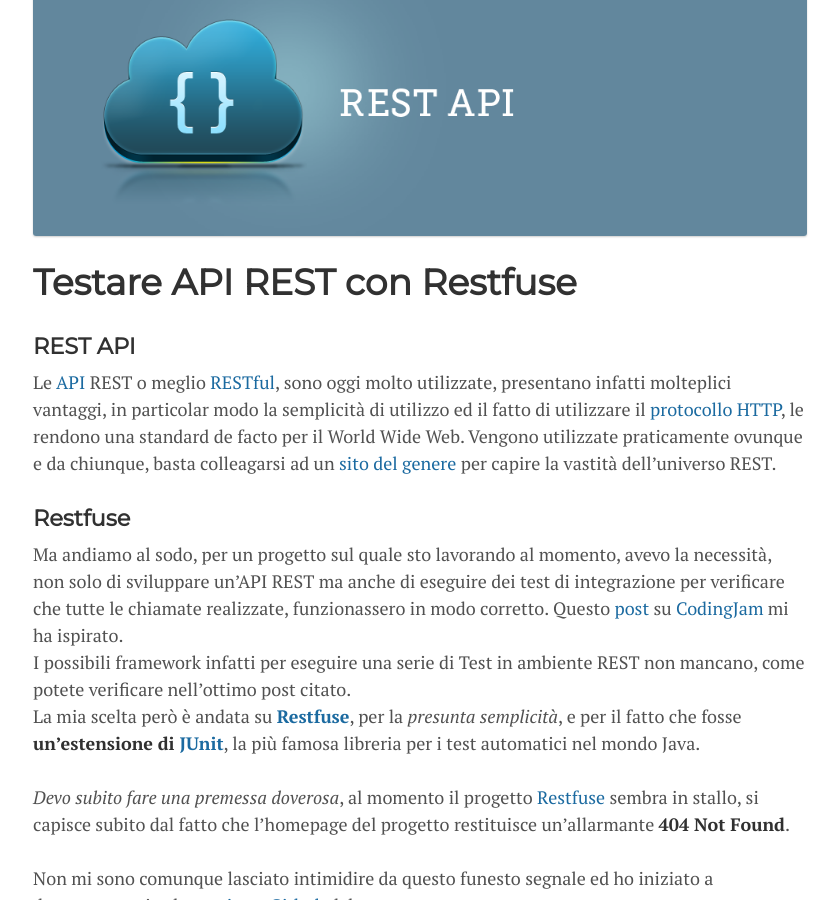
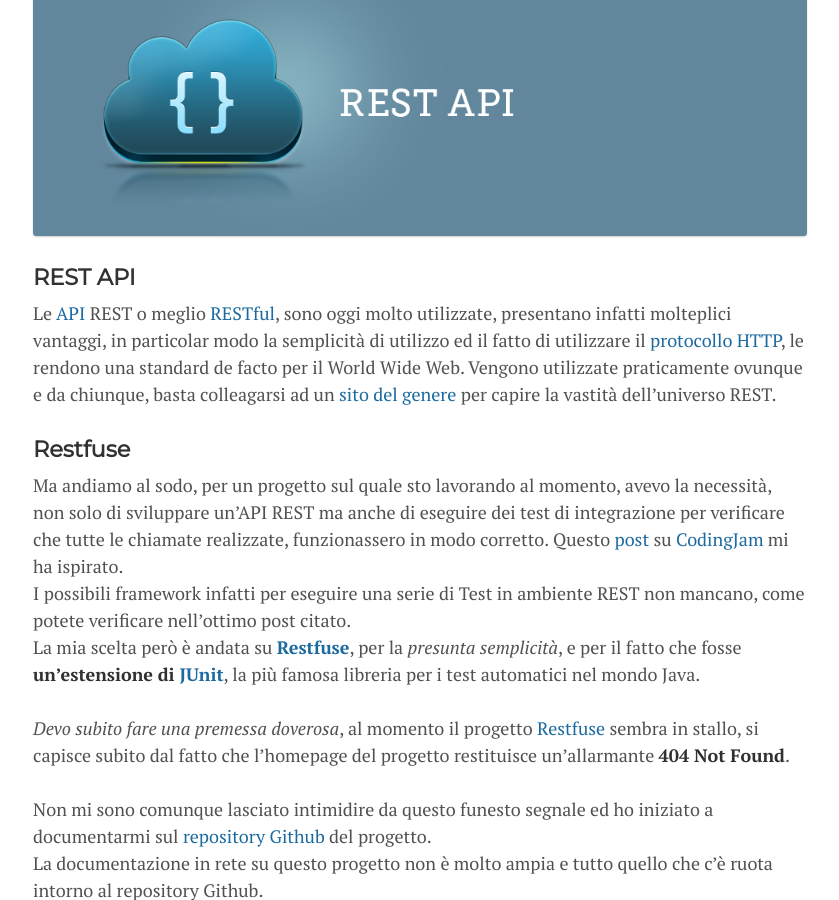
Before and after one commit to ascatox/ascatox.github.io, a Jekyll site: the page built from _posts/2016-04-28-testare-api-rest-con-restfuse.markdown, in a window 1280 px wide and 900 px high, scrolled down 332 px. Shown: the whole window, without its empty margins (220-1059 px from the left). Built offline with Jekyll 4.4.1, drawn with Linux system fonts in a browser that asks for light colours; comment, search, counter and statistics services are not loaded.

Commit message:
minor fix

```diff
--- a/_posts/2016-04-28-testare-api-rest-con-restfuse.markdown
+++ b/_posts/2016-04-28-testare-api-rest-con-restfuse.markdown
@@ -13,7 +13,6 @@
 ---
 ![Jekyll]({{site.baseurl}}/assets/rest_API.png)
 
-<h1>Testare API REST con Restfuse</h1>
 <h3>REST API</h3>
 Le [API](https://it.wikipedia.org/wiki/Application_programming_interface "API") REST o meglio [RESTful](https://en.wikipedia.org/wiki/Representational_state_transfer "RESTful"), sono oggi molto utilizzate, presentano infatti molteplici vantaggi, in particolar modo la semplicità di utilizzo ed il fatto di utilizzare il [protocollo HTTP](https://it.wikipedia.org/wiki/Hypertext_Transfer_Protocol "protocollo HTTP"), le rendono una standard de facto per il World Wide Web. Vengono utilizzate praticamente ovunque e da chiunque, basta colleagarsi ad un [sito del genere](https://www.publicapis.com) per capire la vastità dell'universo REST.
 <h3>Restfuse</h3>
```
